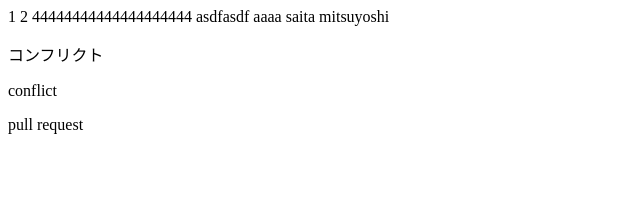
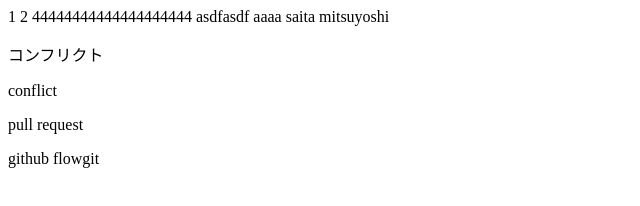
Before and after one commit to sa-mitsu0426/git_tutorial, a plain HTML site: page index.html in a window 1280 px wide. Shown: the whole page, without its empty margins (0-640 px from the left). Drawn offline with Linux system fonts and the light colour scheme.

Commit message:
github flowを追記

```diff
--- a/index.html
+++ b/index.html
@@ -2,3 +2,4 @@
 <p>コンフリクト</p>
 <p>conflict</p>
 <p>pull request</p>
+<p>github flowgit</p>
```
